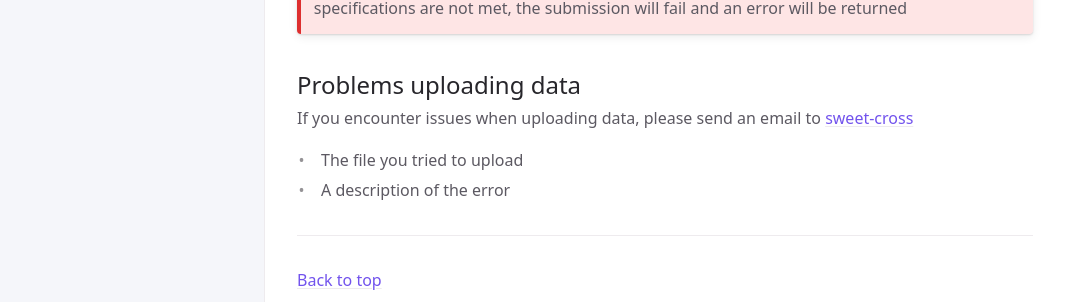
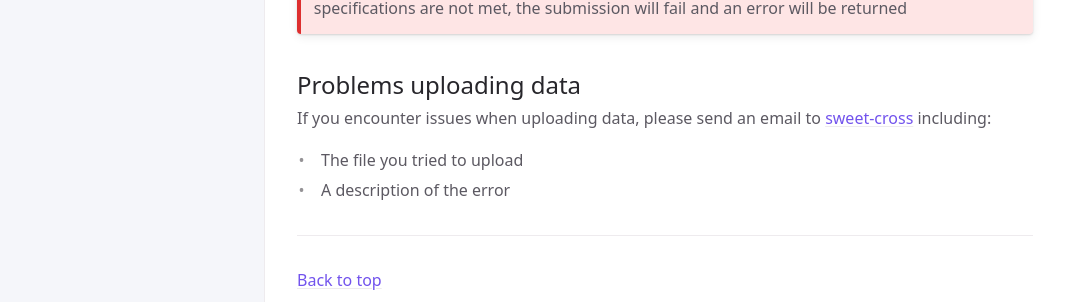
Before and after one commit to sweet-cross/data-model, a Jekyll site: the page built from index.md, in a window 1280 px wide and 1042 px high. Shown: the part 642-944 px from the top of the window, without its empty margins (107-1172 px from the left). Built offline with Jekyll 4.4.1, drawn with Linux system fonts in a browser that asks for light colours; cached includes are drawn as plain includes.

Commit message:
last touches

```diff
--- a/index.md
+++ b/index.md
@@ -30,6 +30,6 @@ The platform validates the file. It checks column names, variable names, units,
 
 ## Problems uploading data
 
-If you encounter issues when uploading data, please send an email to [sweet-cross](mailto:sweet.cross.ch[at]gmail.com?subject=technicalproblem)
+If you encounter issues when uploading data, please send an email to [sweet-cross](mailto:sweet.cross.ch[at]gmail.com?subject=technicalproblem) including:
 - The file you tried to upload
 - A description of the error
```
Also changed, not shown: docs/variables/sets/index.md (+2 -0 lines).
